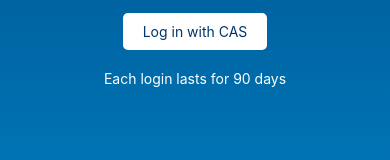
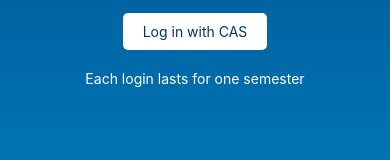
Before and after one commit to Yalies/app, a React Native app: screen / in a window 390 px wide. Shown: the part 473-633 px from the top of the page. Built offline with nearby package versions, Linux system fonts and the light colour scheme.

Commit message:
update to remove code that isn't necessary, clean comments and text

```diff
--- a/App.tsx
+++ b/App.tsx
@@ -12,8 +12,6 @@
 import { Ionicons } from "@expo/vector-icons";
 import { LinearGradient } from "expo-linear-gradient";
 import AsyncStorage from "@react-native-async-storage/async-storage";
-
-// import { logout, login, getToken, getHeaders, post, authorize } from "./api";
 
 type Tab = {
 	url: string;
@@ -53,7 +51,7 @@
 			<TouchableOpacity style={styles.loginButton} onPress={handleLoginPress}>
 				<Text style={styles.buttonText}>Log in with CAS</Text>
 			</TouchableOpacity>
-			<Text style={styles.subText}>Each login lasts for 90 days</Text>
+			<Text style={styles.subText}>Each login lasts for one semester</Text>
 		</LinearGradient>
 	);
 };
@@ -73,23 +71,6 @@
 		const checkLoginStatus = async () => {
 			const isLogged = await AsyncStorage.getItem("isLogged");
 			console.log("isloggedin: ", isLogged);
-			// 	if (isLogged === "true") {
-			// 		// Update the tabs state to show the home URL instead of the login URL
-			// 		setTabs([
-			// 			{ url: HOST + "", icon: "home" },
-			// 			{ url: HOST + "about", icon: "information-circle" },
-			// 			{ url: HOST + "faq", icon: "help-circle" },
-			// 			{ url: HOST + "logout/", icon: "exit" },
-			// 		]);
-			// 	} else {
-			// 		// Optional: Reset to default tabs if not logged in
-			// 		setTabs([
-			// 			{ url: HOST + "login/", icon: "home" },
-			// 			{ url: HOST + "about", icon: "information-circle" },
-			// 			{ url: HOST + "faq", icon: "help-circle" },
-			// 			{ url: HOST + "logout/", icon: "exit" },
-			// 		]);
-			// 	}
 		};
 
 		checkLoginStatus();
@@ -98,7 +79,6 @@
 	// Function to handle logout button press
 	const handleLogoutPress = async () => {
 		await AsyncStorage.setItem("isLogged", "false");
-		// await logout();
 		setShowLandingScreen(true);
 	};
 
@@ -158,22 +138,12 @@
 }
 
 const WebViewScreen = ({ url }: { url: string }) => {
-	let hasAuthenticated = false;
 	const webViewRef = React.useRef<WebView>(null);
 	const [currentUrl, setCurrentUrl] = useState(url);
-	// const [headers, setHeaders] = useState({});
 
 	useEffect(() => {
 		setCurrentUrl(url);
 	}, [url]);
-
-	// useEffect(() => {
-	// 	(async () => {
-	// 		const newHeaders = await getHeaders();
-	// 		setHeaders(newHeaders);
-	// 		console.log(currentUrl, ": ", headers);
-	// 	})();
-	// }, [currentUrl]);
 
 	const hideElementsScript = `
         window.ReactNativeWebView.postMessage(document.cookie);
@@ -203,7 +173,6 @@
 			onLoadEnd={handleLoadEnd}
 			source={{
 				uri: currentUrl,
-				// headers: getHeaders()
 			}}
 			onError={(syntheticEvent) => {
 				const { nativeEvent } = syntheticEvent;
@@ -223,28 +192,6 @@
 				);
 			}}
 			style={{ flex: 1 }}
-			// onShouldStartLoadWithRequest={({ url }) => {
-			// 	if (!hasAuthenticated && url.includes("ticket=")) {
-			// 		// Prevent multiple firings
-			// 		hasAuthenticated = true;
-			// 		try {
-			// 			// TODO: this is fragile and would break if there were other URL parameters. Create better solution?
-			// 			let ticket = url.split("ticket=")[1];
-			// 			console.log("DOING AUTH" + ticket);
-			// 			authorize(ticket).then((authorization) => {
-			// 				console.log(authorization.data);
-			// 				let { token } = authorization.data;
-			// 				login(token);
-			// 				console.log("Just did login!");
-			// 				setCurrentUrl("https://yalies.io/");
-			// 			});
-			// 		} catch (e) {
-			// 			alert("Sorry, CAS rejected your login. Please try again later.");
-			// 		}
-			// 		return false;
-			// 	}
-			// 	return true;
-			// }}
 		/>
 	);
 };
```
